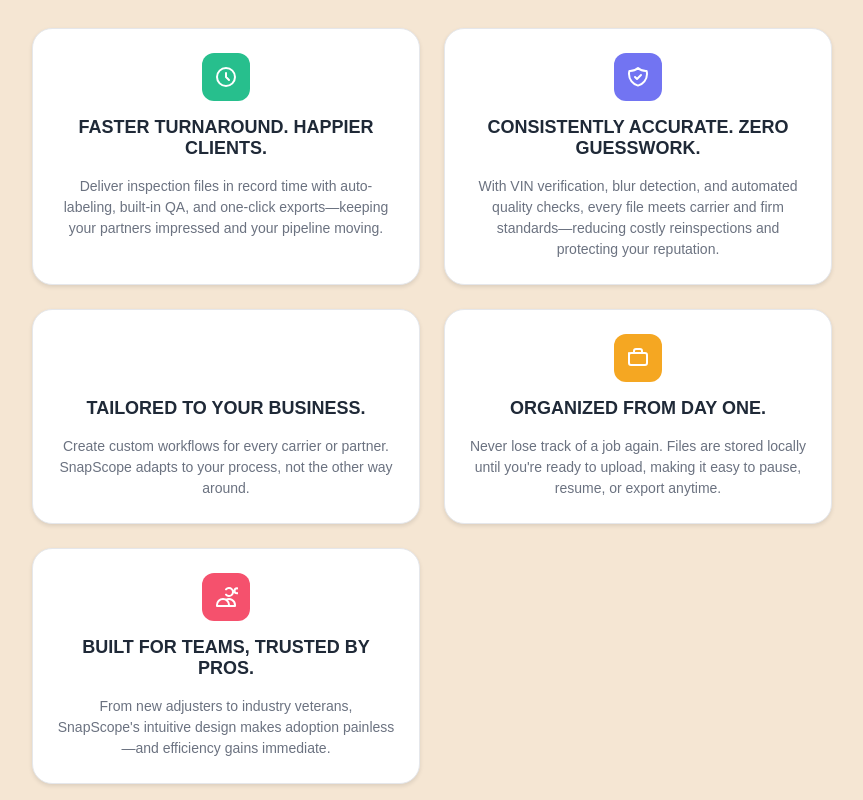
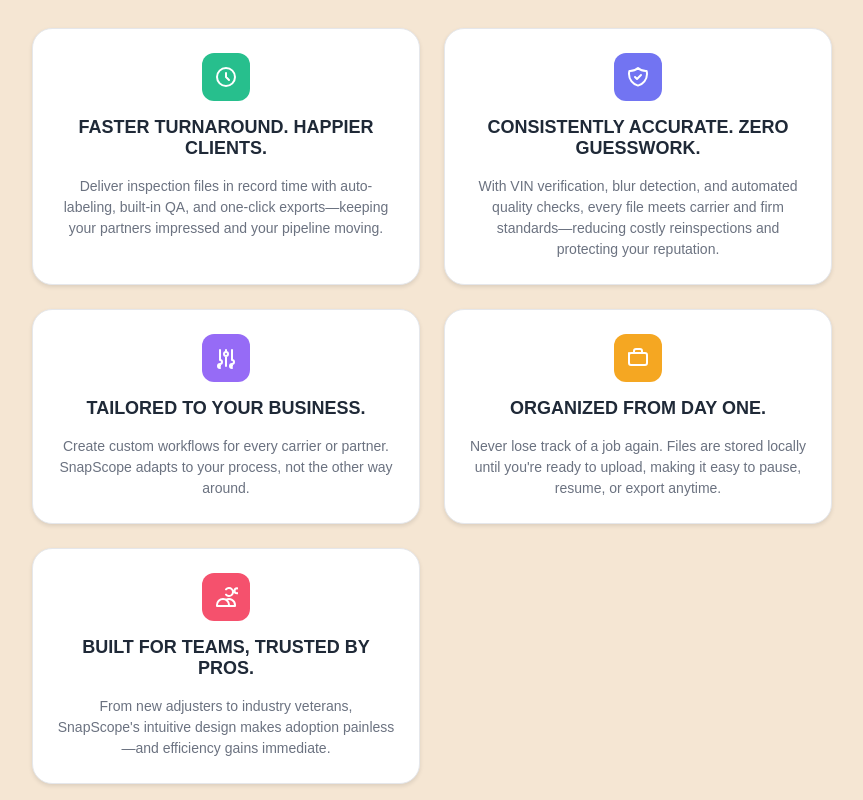
Before and after one commit to VDHSN/snapscope, a Next.js app in the folder packages/client/: page / in a window 1280 px wide. Shown: the part 971-1771 px from the top of the page, without its empty margins (208-1071 px from the left). Built offline with nearby package versions, Linux system fonts and the light colour scheme.

Commit message:
fix(ui): fix missing icon background for TAILORED feature card
Replace non-working linear gradient with solid color for the settings icon background. CSS gradients don't work with backgroundColor property, causing the icon to appear without a background.

```diff
--- a/packages/client/src/app/page.tsx
+++ b/packages/client/src/app/page.tsx
@@ -203,7 +203,7 @@
               icon={<Icon name="settings" />}
               title="TAILORED TO YOUR BUSINESS."
               description="Create custom workflows for every carrier or partner. SnapScope adapts to your process, not the other way around."
-              iconBgColor="linear-gradient(135deg, var(--primary-start), var(--primary-end))"
+              iconBgColor="var(--primary-start)"
             />
 
             <FeatureCard
```
